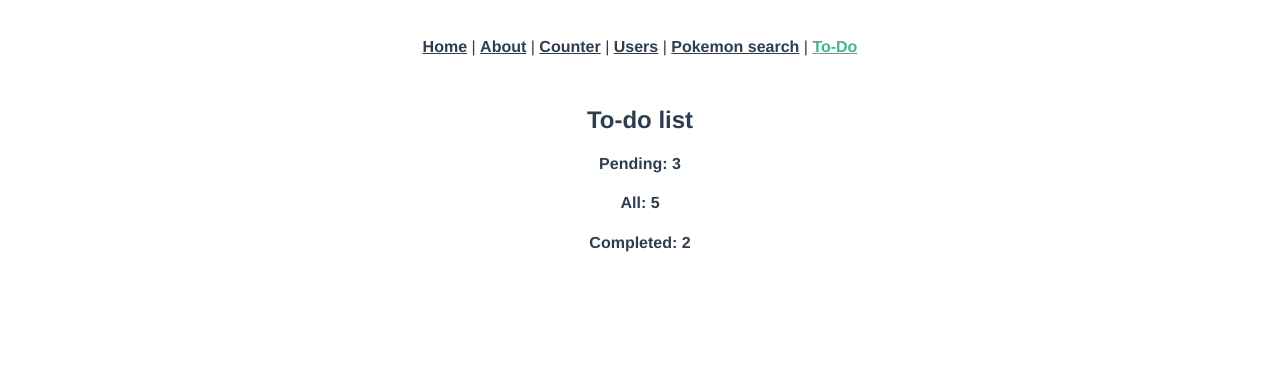
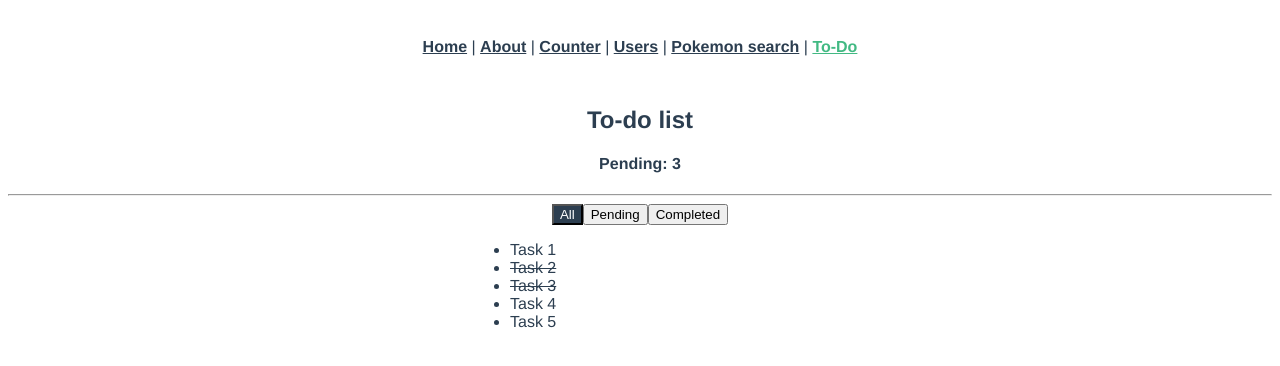
Before and after one commit to Rojiblanco182/composition-api, a Vue app: page /#/todo in a window 1280 px wide. Shown: the top 366 px of the page. Built offline with nearby package versions, Linux system fonts and the light colour scheme.

Commit message:
showed content depending on the active tab

```diff
--- a/src/store/index.js
+++ b/src/store/index.js
@@ -15,14 +15,21 @@ export default createStore({
   actions: {
   },
   getters: {
-    pendingTodos(state, getters, rootState) {
+    pendingTodos: (state, getters, rootState) => {
       return state.todos.filter((toDo) => !toDo.completed)
     },
-    allTodos(state, getters, rootState) {
+    allTodos: (state, getters, rootState) => {
       return [ ...state.todos ]
     },
-    completedTodos(state, getters, rootState) {
+    completedTodos: (state, getters, rootState) => {
       return state.todos.filter((toDo) => toDo.completed)
+    },
+    getTodosByTab: (_, getters) => (tabId) => {
+      switch (tabId) {
+        case 'all': return getters.allTodos
+        case 'pending': return getters.pendingTodos
+        case 'completed': return getters.completedTodos
+      }
     }
   },
   modules: {
--- a/src/views/ToDoVuex.vue
+++ b/src/views/ToDoVuex.vue
@@ -3,27 +3,64 @@
   <!-- <h4>Pending: {{$store.state.todos.filter((t) => !t.completed).length}}</h4> -->
   <h4>Pending: {{ pending.length }}</h4>
 
-  <h4>All: {{ all.length }}</h4>
-  <h4>Completed: {{ completed.length }}</h4>
+  <hr>
+
+  <button :class="{ 'active': currentTab === 'all' }" @click="currentTab = 'all'">All</button>
+  <button :class="{ 'active': currentTab === 'pending' }" @click="currentTab = 'pending'">Pending</button>
+  <button :class="{ 'active': currentTab === 'completed' }" @click="currentTab = 'completed'">Completed</button>
+
+  <div>
+    <ul>
+      <li v-for="toDo in todosByTab" :key="toDo.id" :class="{ 'completed': toDo.completed }">
+        {{toDo.text}}
+      </li>
+    </ul>
+  </div>
+
 </template>
 
 <script>
-import { computed } from 'vue'
+import { computed, ref } from 'vue'
 import { useStore } from 'vuex'
 
 export default {
   setup() {
     const store = useStore()
+    const currentTab = ref('all')
 
     return {
+      currentTab,
       pending: computed(() => store.getters['pendingTodos']),
       all: computed(() => store.getters['allTodos']),
-      completed: computed(() => store.getters['completedTodos'])
+      completed: computed(() => store.getters['completedTodos']),
+      todosByTab: computed(() => store.getters['getTodosByTab'](currentTab.value))
     }
   }
 }
 </script>
 
-<style>
+<style scoped>
+  div {
+    display: flex;
+    justify-content: center;
+    text-align: center;
+  }
 
+  ul {
+    width: 300px;
+    text-align: left;
+  }
+
+  li {
+    cursor: pointer;
+  }
+
+  .active {
+    background-color: #2c3e50;
+    color: white;
+  }
+
+  .completed {
+    text-decoration: line-through;
+  }
 </style>
```
